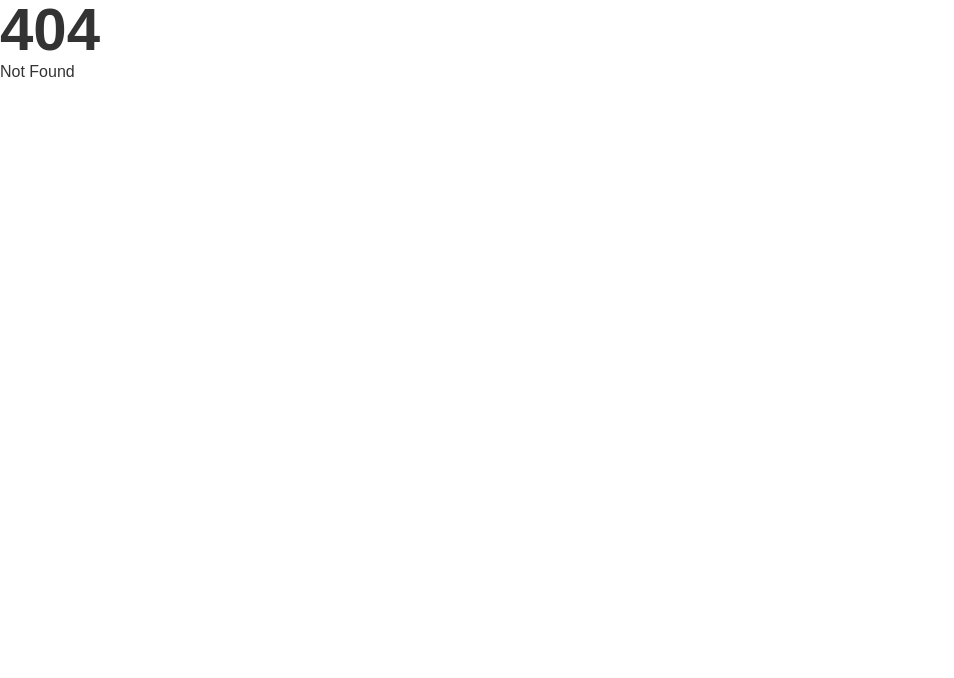
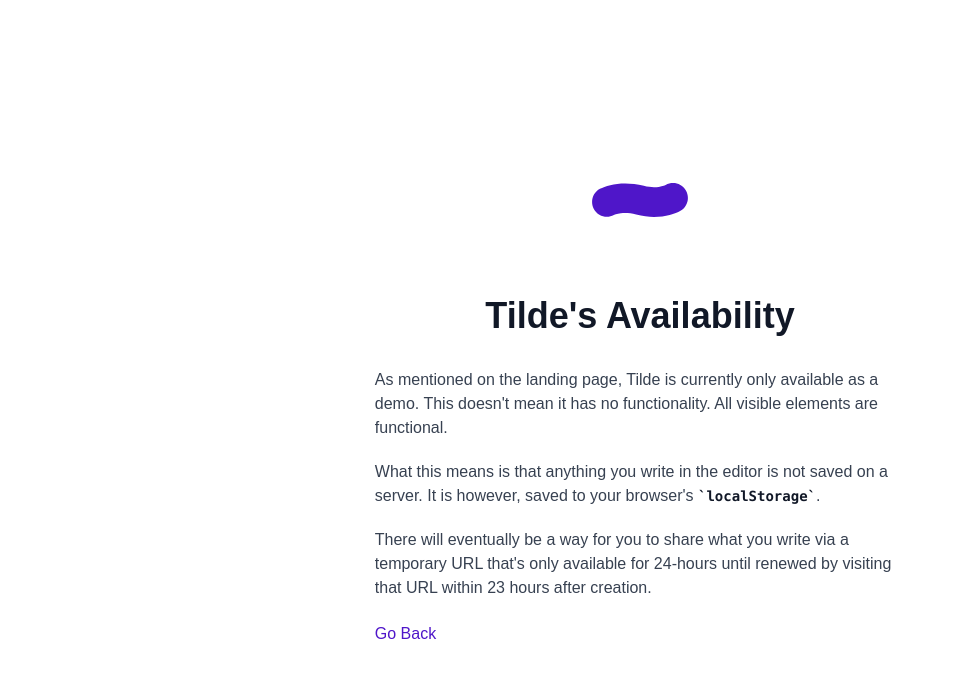
Before and after one commit to matovius/tilde, a SvelteKit app: page /availability in a window 1280 px wide. Before the commit this address had no page. Shown: the top 678 px of the page, without its empty margins (0-954 px from the left). Built offline with nearby package versions, Linux system fonts and the light colour scheme.

Commit message:
Add availability info page

```diff
--- /dev/null
+++ b/src/routes/availability/+page.svelte
@@ -0,0 +1,38 @@
+<script lang="ts">
+	import TildeLogo from '$lib/components/TildeLogo.svelte';
+</script>
+
+<svelte:head>
+	<title>Tilde's Availability</title>
+</svelte:head>
+
+<div class="w-full h-full flex justify-center items-center p-3">
+	<div
+		class="w-full max-w-[640px] wysiwyg dark:wysiwyg-invert wysiwyg-sm tablet:wysiwyg tablet:dark:wysiwyg-invert p-6 selection:bg-chrysler-500/20 dark:selection:bg-chrysler-500"
+	>
+		<div class="w-full flex justify-center items-center not-wysiwyg pb-12">
+			<div class="w-24 h-24 aspect-square">
+				<TildeLogo />
+			</div>
+		</div>
+		<div class="w-full">
+			<h1 class="text-center">Tilde's Availability</h1>
+
+			<p>
+				As mentioned on the landing page, Tilde is currently only available as a demo. This doesn't
+				mean it has no functionality. All visible elements are functional.
+			</p>
+			<p>
+				What this means is that anything you write in the editor is not saved on a server. It is
+				however, saved to your browser's <code>localStorage</code>.
+			</p>
+			<p>
+				There will eventually be a way for you to share what you write via a temporary URL that's
+				only available for 24-hours until renewed by visiting that URL within 23 hours after
+				creation.
+			</p>
+
+			<a href="/" class="not-wysiwyg link text-chrysler-500 dark:text-chrysler-200">Go Back</a>
+		</div>
+	</div>
+</div>
```
